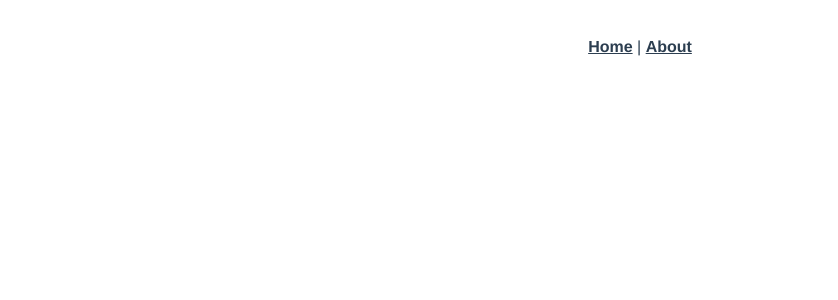
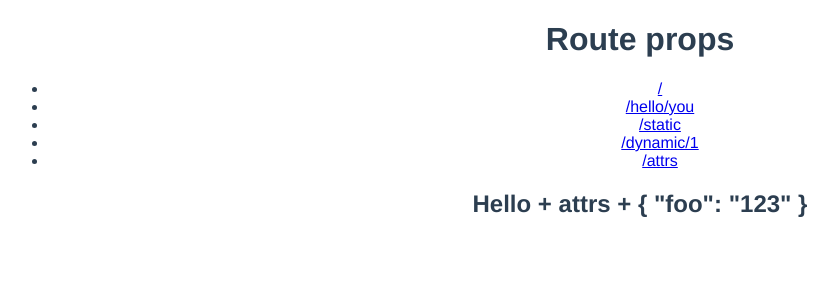
Before and after one commit to TianYio/vue-router-primary, a Vue app: page /attrs in a window 1280 px wide. Shown: the top 300 px of the page, without its empty margins (0-838 px from the left). Built offline with nearby package versions, Linux system fonts and the light colour scheme.

Commit message:
learn route-props

```diff
--- a/public/index.html
+++ b/public/index.html
@@ -9,7 +9,8 @@
 </head>
 <body>
 <noscript>
-      <strong>We're sorry but vue-router-primary doesn't work properly without JavaScript enabled. Please enable it to continue.</strong>
+    <strong>We're sorry but vue-router-primary doesn't work properly without JavaScript enabled. Please enable it to
+        continue.</strong>
 </noscript>
 <div id="app"></div>
 <!-- built files will be auto injected -->
--- a/src/App.vue
+++ b/src/App.vue
@@ -1,10 +1,24 @@
 <template>
     <div id="app">
-    <div id="nav">
-      <router-link to="/">Home</router-link> |
-      <router-link to="/about">About</router-link>
-    </div>
-    <router-view/>
+        <h1>Route props</h1>
+        <ul>
+            <li>
+                <router-link to="/">/</router-link>
+            </li>
+            <li>
+                <router-link to="/hello/you">/hello/you</router-link>
+            </li>
+            <li>
+                <router-link to="/static">/static</router-link>
+            </li>
+            <li>
+                <router-link to="/dynamic/1">/dynamic/1</router-link>
+            </li>
+            <li>
+                <router-link to="/attrs">/attrs</router-link>
+            </li>
+        </ul>
+        <router-view class="view" foo="123"></router-view>
     </div>
 </template>
 
--- a/src/router/index.js
+++ b/src/router/index.js
@@ -1,11 +1,17 @@
 import Vue from 'vue'
 import VueRouter from 'vue-router'
-import Home from '../views/Home.vue'
+import Hello from '../views/Hello'
 
 Vue.use(VueRouter)
+function dynamicPropsFn (route) {
+  const now = new Date()
+  return {
+    name: (now.getFullYear() + parseInt(route.params.years)) + '!'
+  }
+}
 
 const routes = [
-  {
+  /*{
     path: '/',
     name: 'home',
     component: Home
@@ -16,8 +22,13 @@ const routes = [
     // route level code-splitting
     // this generates a separate chunk (about.[hash].js) for this route
     // which is lazy-loaded when the route is visited.
-    component: () => import(/* webpackChunkName: "about" */ '../views/About.vue')
-  }
+    component: () => import(/!* webpackChunkName: "about" *!/ '../views/About.vue')
+  }*/
+  { path: '/', component: Hello }, // No props, no nothing
+  { path: '/hello/:name', component: Hello, props: true }, // Pass route.params to props
+  { path: '/static', component: Hello, props: { name: 'world' }}, // static values
+  { path: '/dynamic/:years', component: Hello, props: dynamicPropsFn }, // custom logic for mapping between route and props
+  { path: '/attrs', component: Hello, props: { name: 'attrs' }}
 ]
 
 const router = new VueRouter({
--- /dev/null
+++ b/src/views/Hello.vue
@@ -0,0 +1,16 @@
+<template>
+    <div>
+        <h2 class="hello">Hello + {{name}} + {{ $attrs }}</h2>
+    </div>
+</template>
+
+<script>
+    export default {
+        props: {
+            name: {
+                type: String,
+                default: 'Vue!'
+            }
+        }
+    }
+</script>
```
Lines whose indentation alone changed are shown as unchanged.
